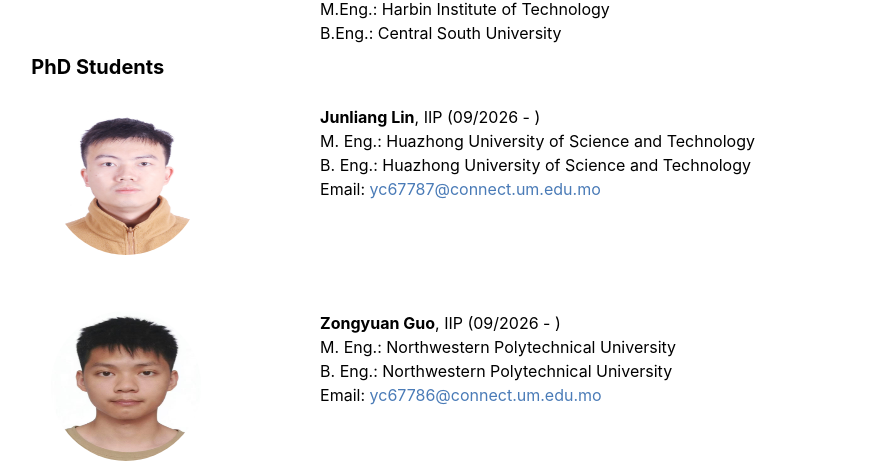
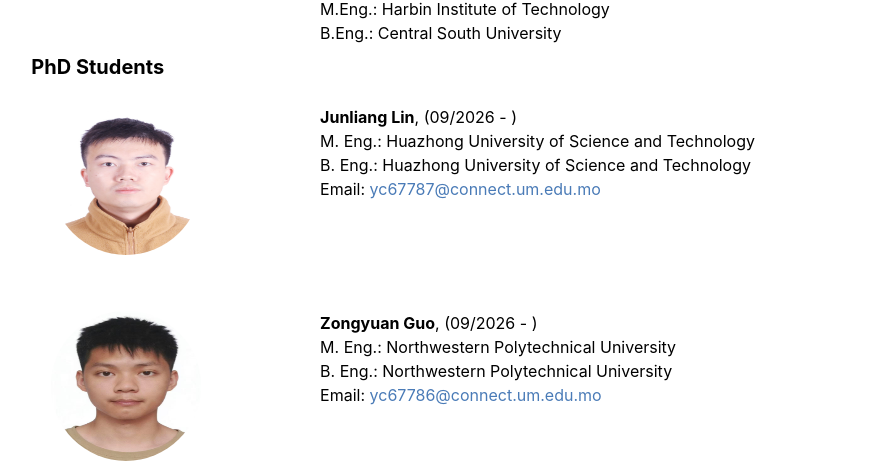
Before and after one commit to buchenwu/buchenwu.github.io, a Jekyll site: the page built from team.md, in a window 1280 px wide. Shown: the part 792-1255 px from the top of the page, without its empty margins (198-1082 px from the left). Built offline with Jekyll 4.4.1, drawn with Linux system fonts in a browser that asks for light colours.

Commit message:
Update people.yml

```diff
--- a/_data/people.yml
+++ b/_data/people.yml
@@ -29,7 +29,7 @@ PI:
 
 PhD:
 - {name: 'Junliang Lin',
-   program: 'IIP (09/2026 - )',
+   program: '(09/2026 - )',
    image: 'assets/img/junlianglin.jpg',
    email: 'yc67787@connect.um.edu.mo',
    master: 'M. Eng.: Huazhong University of Science and Technology',
@@ -38,7 +38,7 @@ PhD:
   }
 
 - {name: 'Zongyuan Guo',
-   program: 'IIP (09/2026 - )',
+   program: '(09/2026 - )',
    image: 'assets/img/zongyuanguo.jpg',
    email: 'yc67786@connect.um.edu.mo',
    master: 'M. Eng.: Northwestern Polytechnical University',
```
